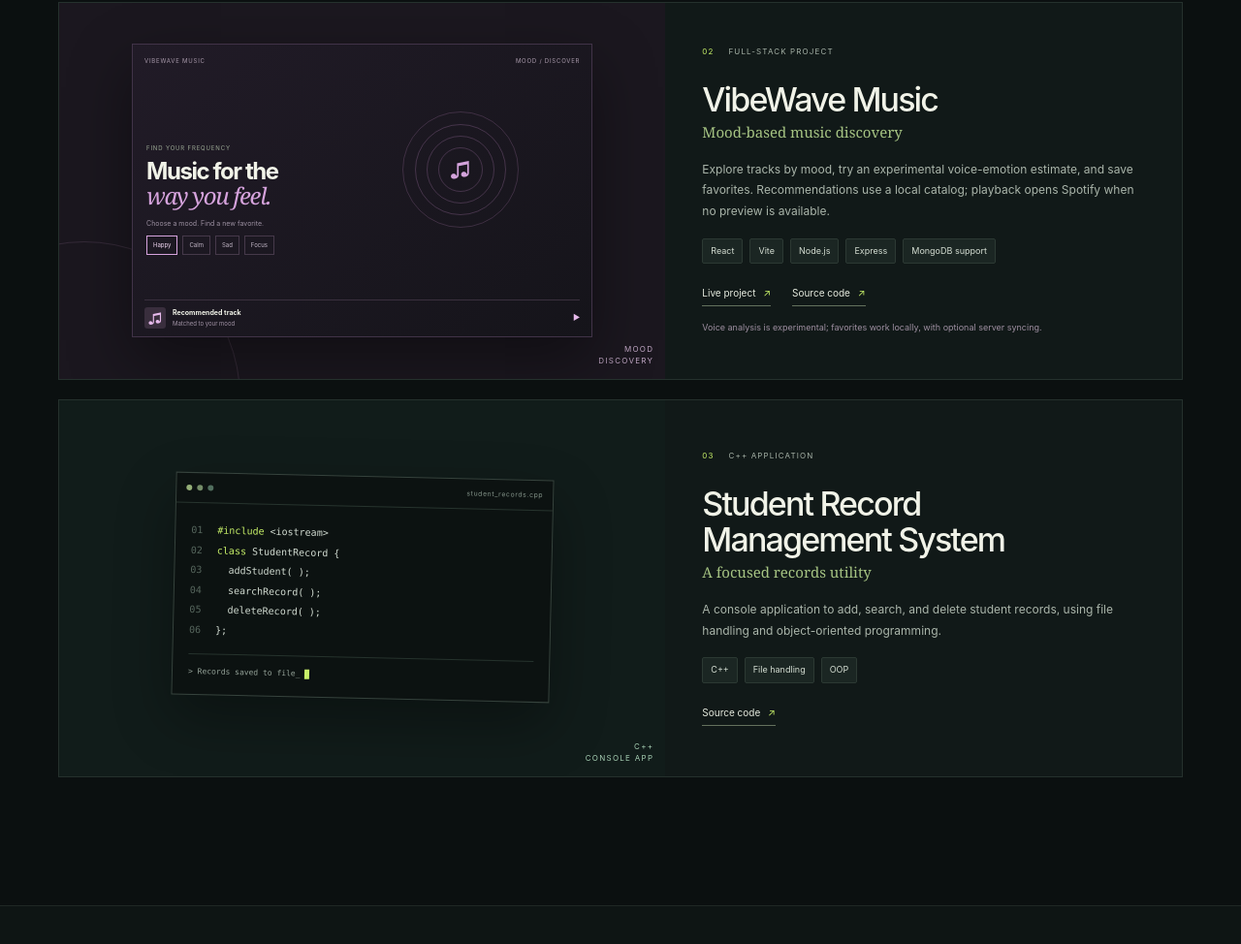
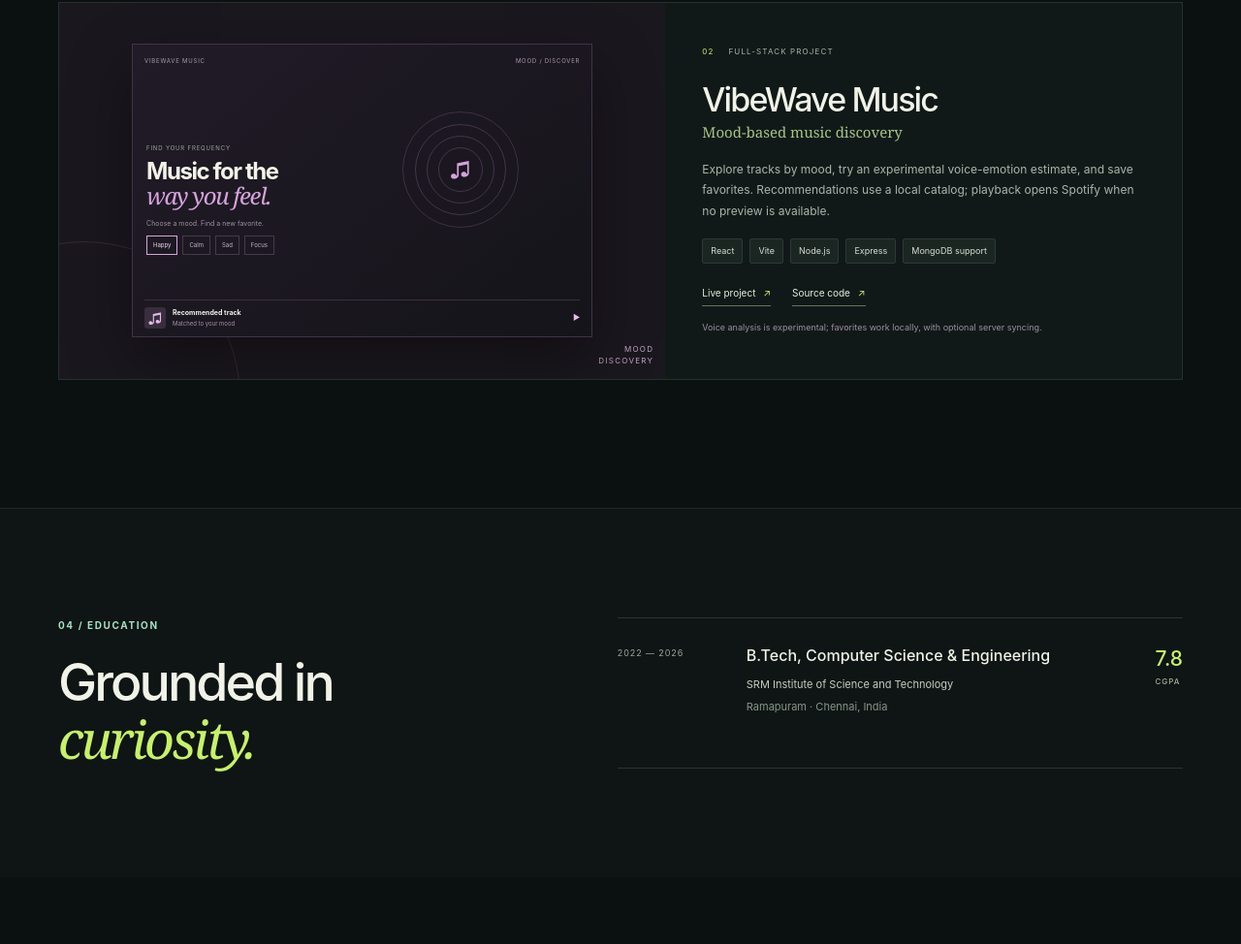
Before and after one commit to Pradeepkumar0018/Portfolio-website, a plain HTML site: page index.html in a window 1280 px wide. Shown: the part 2699-3673 px from the top of the page at 97% size. Drawn offline with Linux system fonts and the light colour scheme.

Commit message:
Remove Student Record project from portfolio

```diff
--- a/index.html
+++ b/index.html
@@ -61,7 +61,7 @@
 
     <section class="section projects-section" id="projects" aria-labelledby="projects-title">
       <div class="shell">
-        <div class="section-top projects-top"><div><p class="eyebrow">03 / SELECTED WORK</p><h2 id="projects-title">Projects with a purpose.</h2></div><span class="project-count">03 SELECTED</span></div>
+        <div class="section-top projects-top"><div><p class="eyebrow">03 / SELECTED WORK</p><h2 id="projects-title">Projects with a purpose.</h2></div><span class="project-count">02 FEATURED</span></div>
         <article class="project-card project-cleanhub">
           <div class="project-visual cleanhub-visual" aria-hidden="true"><div class="visual-window"><div class="window-bar"><i></i><i></i><i></i><span>cleanhub / services</span></div><div class="clean-layout"><div class="clean-side"><b>CH.</b><span></span><span></span><span></span></div><div class="clean-main"><small>CARE THAT FITS YOUR DAY</small><b>Everyday clean,<br>made simple.</b><div class="service-tiles"><i>01 <span>LAUNDRY</span></i><i>02 <span>VEHICLE</span></i><i>03 <span>SHOES</span></i></div><div class="clean-button"></div></div></div></div><span class="visual-stamp">SERVICE<br>PLATFORM</span></div>
           <div class="project-details"><div class="project-kicker"><span>01</span><span>REACT APPLICATION</span></div><h3>CleanHub</h3><p class="project-subtitle">Multi-service cleaning platform</p><p>A responsive service discovery and booking experience for laundry, vehicle, and shoe care, with a guided service advisor and booking history.</p><div class="project-tags"><span>React</span><span>Vite</span><span>Tailwind CSS</span><span>React Router</span><span>Context API</span></div><div class="project-links"><a href="https://clean-hub-laundry-vehicle-shoe-clea.vercel.app/" target="_blank" rel="noreferrer">Live project <span aria-hidden="true">↗</span></a><a href="https://github.com/Pradeepkumar0018/CleanHub-Laundry-Vehicle-Shoe-Cleaning-Services" target="_blank" rel="noreferrer">Source code <span aria-hidden="true">↗</span></a></div></div>
@@ -69,10 +69,6 @@
         <article class="project-card project-vibe">
           <div class="project-visual vibe-visual" aria-hidden="true"><div class="music-player"><div class="player-top"><span>VIBEWAVE MUSIC</span><span>MOOD / DISCOVER</span></div><div class="sound-rings"><i></i><i></i><i></i><b>♫</b></div><div class="player-copy"><small>FIND YOUR FREQUENCY</small><b>Music for the<br><em>way you feel.</em></b><span>Choose a mood. Find a new favorite.</span></div><div class="mood-row"><i>Happy</i><i>Calm</i><i>Sad</i><i>Focus</i></div><div class="track-row"><span class="track-disc">♫</span><span><b>Recommended track</b><small>Matched to your mood</small></span><span class="play-icon">▶</span></div></div><span class="visual-stamp vibe-stamp">MOOD<br>DISCOVERY</span></div>
           <div class="project-details"><div class="project-kicker"><span>02</span><span>FULL-STACK PROJECT</span></div><h3>VibeWave Music</h3><p class="project-subtitle">Mood-based music discovery</p><p>Explore tracks by mood, try an experimental voice-emotion estimate, and save favorites. Recommendations use a local catalog; playback opens Spotify when no preview is available.</p><div class="project-tags"><span>React</span><span>Vite</span><span>Node.js</span><span>Express</span><span>MongoDB support</span></div><div class="project-links"><a href="https://vibewave-music.vercel.app/" target="_blank" rel="noreferrer">Live project <span aria-hidden="true">↗</span></a><a href="https://github.com/Pradeepkumar0018/vibewave-music" target="_blank" rel="noreferrer">Source code <span aria-hidden="true">↗</span></a></div><p class="project-caveat">Voice analysis is experimental; favorites work locally, with optional server syncing.</p></div>
-        </article>
-        <article class="project-card project-student">
-          <div class="project-visual student-visual" aria-hidden="true"><div class="terminal-card"><div class="terminal-bar"><i></i><i></i><i></i><span>student_records.cpp</span></div><div class="terminal-code"><p><b>01</b> <span>#include</span> &lt;iostream&gt;</p><p><b>02</b> <span>class</span> StudentRecord {</p><p><b>03</b> &nbsp; addStudent( );</p><p><b>04</b> &nbsp; searchRecord( );</p><p><b>05</b> &nbsp; deleteRecord( );</p><p><b>06</b> };</p><div class="terminal-prompt">&gt; Records saved to file_ <i></i></div></div></div><span class="visual-stamp terminal-stamp">C++<br>CONSOLE APP</span></div>
-          <div class="project-details"><div class="project-kicker"><span>03</span><span>C++ APPLICATION</span></div><h3>Student Record<br>Management System</h3><p class="project-subtitle">A focused records utility</p><p>A console application to add, search, and delete student records, using file handling and object-oriented programming.</p><div class="project-tags"><span>C++</span><span>File handling</span><span>OOP</span></div><div class="project-links"><a href="https://github.com/Pradeepkumar0018/student-record-system" target="_blank" rel="noreferrer">Source code <span aria-hidden="true">↗</span></a></div></div>
         </article>
       </div>
     </section>
--- a/styles.css
+++ b/styles.css
@@ -1178,89 +1178,3 @@ button{
   color:var(--accent);
   padding-left:4px
 }
-.student-visual{
-  background:#111c1a
-}
-.terminal-card{
-  width:77%;
-  max-width:390px;
-  background:#0c1211;
-  border:1px solid #36433d;
-  box-shadow:0 24px 60px #0005;
-  transform:rotate(1.3deg);
-  position:relative;
-  z-index:1
-}
-.terminal-bar{
-  height:31px;
-  border-bottom:1px solid #27342e;
-  display:flex;
-  align-items:center;
-  gap:5px;
-  padding:0 10px
-}
-.terminal-bar i{
-  width:6px;
-  height:6px;
-  background:#94ae77;
-  border-radius:50%
-}
-.terminal-bar i:nth-child(2){
-  background:#748c68
-}
-.terminal-bar i:nth-child(3){
-  background:#516e5e
-}
-.terminal-bar span{
-  margin-left:auto;
-  color:#819187;
-  font-size:7px;
-  letter-spacing:.08em
-}
-.terminal-code{
-  padding:18px 16px 15px;
-  color:#d1dbd1;
-  font:10px/2.05 ui-monospace,SFMono-Regular,Consolas,monospace
-}
-.terminal-code p{
-  margin:0
-}
-.terminal-code p b{
-  font-weight:400;
-  color:#56665d;
-  padding-right:9px
-}
-.terminal-code p span{
-  color:#c8f169
-}
-.terminal-prompt{
-  border-top:1px solid #26332d;
-  margin-top:14px;
-  padding-top:10px;
-  color:#96a49a;
-  font-size:8px
-}
-.terminal-prompt i{
-  display:inline-block;
-  width:5px;
-  height:10px;
-  background:#c8f169;
-  vertical-align:middle;
-  animation:blink 1s step-end infinite
-}
-.terminal-stamp{
-  color:#a8d1b5
-}
-@keyframes blink{
-  50%{
-  opacity:0
-}
-
-}
-
-@media(prefers-reduced-motion:reduce){
-  .terminal-prompt i{
-  animation:none
-}
-
-}
```
Also changed, not shown: 3 other files.
